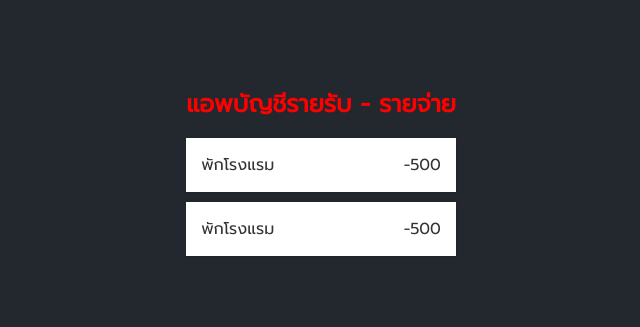
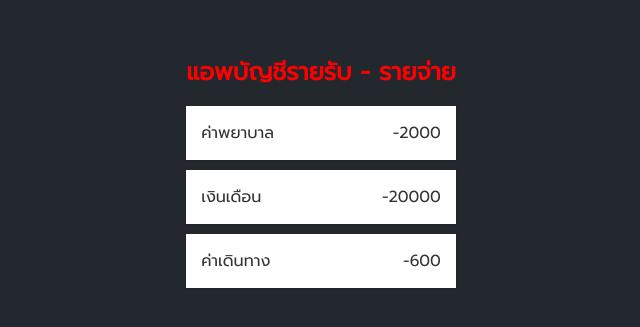
Before and after one commit to notnapat/Not-React-Test, a React (Create React App) app: page / in a window 1280 px wide. Shown: the part 217-544 px from the top of the page, without its empty margins (319-959 px from the left). Built offline with nearby package versions, Linux system fonts and the light colour scheme.

Commit message:
props type 1-4

```diff
--- a/src/components/Item.js
+++ b/src/components/Item.js
@@ -1,13 +1,36 @@
 import './Item.css'
-const Item =()=>{
-    const name = "พักโรงแรม"
-    const amount = 500
+
+//Type 3 props
+const Item =(/*T4 props3*/{title,amount})=>{
+    return(
+        <li className="item">{/*T4 props4*/title}<span>-{amount}</span></li>
+
+    )
+
+// //Type 3 props
+// const Item =(/*T3 props3*/props)=>{
+//     /*T3 props4*/ const {title,amount} = props
+//     return(
+//         <li className="item">{/*T3 props5*/title}<span>-{amount}</span></li>
+
+//     )
+
+// Type 1 ,Type2  props
+// const Item =(/*T.1props2   ,    T2 props3*/props)=>{
+//     return(
+//         <li className="item">{/*T1.props3  , T2 props4*/props.title}<span>-{props.amount}</span></li>
+
+//     )
 
 
-    return(
-        <li className="item">{name}<span>-{amount}</span></li>
+    // const name = "พักโรงแรม"
+    // const amount = 500
 
-    )
+// const Item =()=>{
+    // return(
+    //     <li className="item">{name}<span>-{amount}</span></li>
+
+    // )
     // return(
     //     <li>พักโรงแรม <span>-500</span></li>
     // )
--- a/src/components/Transaction.js
+++ b/src/components/Transaction.js
@@ -1,12 +1,36 @@
 import './Transaction.css'
 import Item from "./Item"
-const Transaction=()=> {
-    return(
-        <ul className="item-list">
-            <Item/>
-            <Item/>
-        </ul>
-    )
+
+const Transaction = () => {
+
+
+//Type .2 props , Type.3 , Type.4
+    const data = [
+
+         /* T2 props 1  ,  T3 p1 ,T4 p1 */   { title : "ค่าพยาบาล",amount:"2000"},
+            { title : "เงินเดือน",amount:"20000"},
+            { title : "ค่าเดินทาง",amount:"600"}
+        ]
+
+
+return (
+    <ul className="item-list">
+        < /*T.2props5 , T3 p6   , T4 p5*/   Item  /*T.2props2  , T3 p2  ,  T4 p2*/title={data[0].title}  amount={data[0].amount} />
+        <Item title={data[1].title}  amount={data[1].amount} />
+        <Item title={data[2].title}  amount={data[2].amount} />
+    </ul>
+)
 }
 
+
+// Type.1 props
+//     return(
+//         <ul className="item-list">
+//             < /*T.1props4*/ Item     /*T.1props1*/ title = "ค่าพยาบาล" amount="2000"/>
+//             <Item title = "เงินเดือน" amount="20000"/>
+//             <Item title = "ค่าเดินทาง" amount="600"/>
+//         </ul>
+//     )
+// }
+
 export default Transaction
```
Also changed, not shown: src/App.js (+12 -0 lines).
